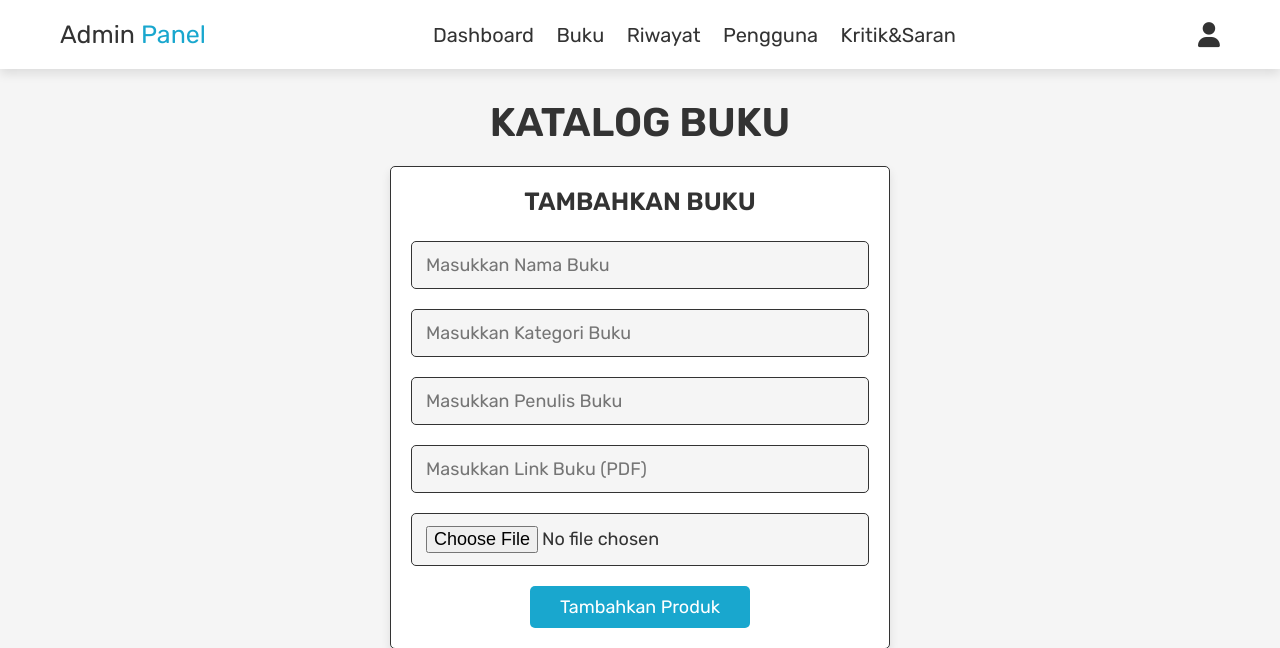
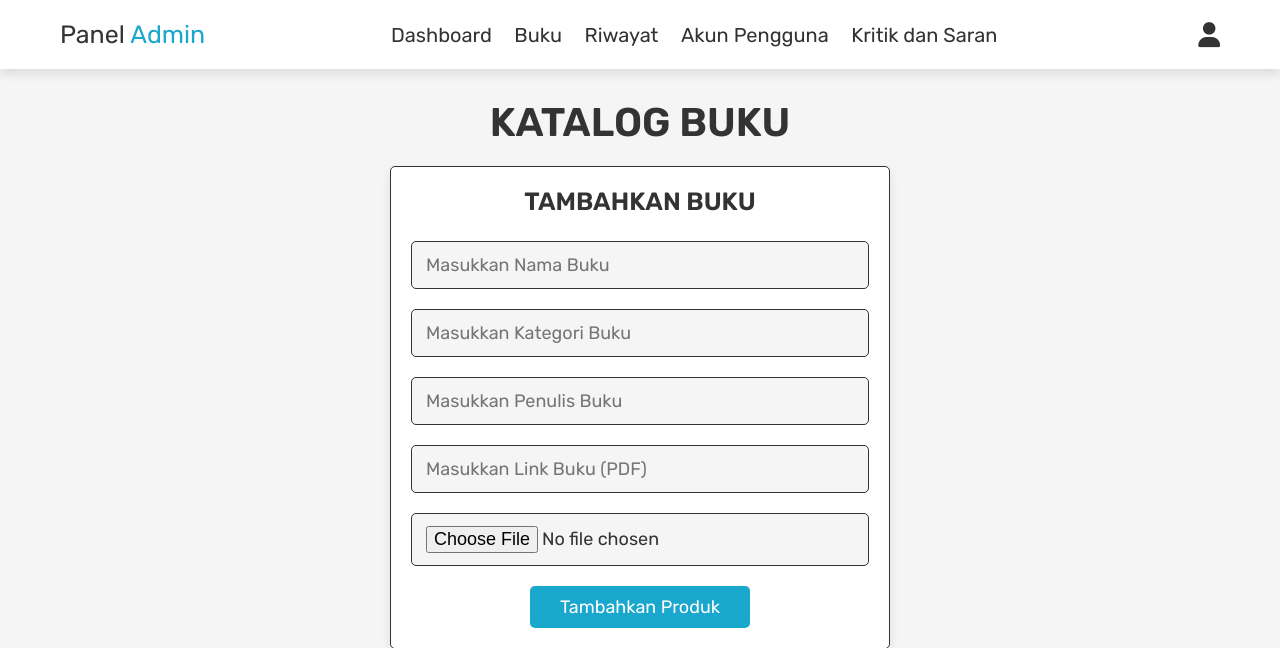
Before and after one commit to DzakaAl/Peminjaman-Buku-di-Perpustakaan-Tadika-Mesra, a PHP site: page /admin_buku.php in a window 1280 px wide. Shown: the top 648 px of the page. Run offline with PHP 8.4, Linux system fonts and the light colour scheme; the visitor is signed in with stand-in values (Sample User, id 1); data that the repository does not hold is empty.

Commit message:
Update admin_header.php

```diff
--- a/admin_header.php
+++ b/admin_header.php
@@ -14,24 +14,25 @@ if(isset($message)){
 <header class="header">
 
    <div class="flex">
-
-      <a href="admin_dashboard.php" class="logo">Admin<span> Panel</span></a>
+      <div class="logo">
+         <div id="menu-btn" class="fas fa-bars"></div>
+         <a href="admin_dashboard.php" class="logo">Panel<span> Admin</span></a>
+      </div>
 
       <nav class="navbar">
          <a href="admin_dashboard.php">Dashboard</a>
          <a href="admin_buku.php">Buku</a>
          <a href="admin_riwayat.php">Riwayat</a>
-         <a href="admin_users.php">Pengguna</a>
-         <a href="admin_kritik&saran.php">Kritik&Saran</a>
+         <a href="admin_users.php">Akun Pengguna</a>
+         <a href="admin_kritikdansaran.php">Kritik dan Saran</a>
       </nav>
 
       <div class="icons">
-         <div id="menu-btn" class="fas fa-bars"></div>
          <div id="user-btn" class="fas fa-user"></div>
       </div>
 
       <div class="account-box">
-         <p>Username : <span><?php echo $_SESSION['admin_name']; ?></span></p>
+         <p>Username : <span><?php echo $_SESSION['admin_nama']; ?></span></p>
          <p>Email : <span><?php echo $_SESSION['admin_email']; ?></span></p>
          <a href="logout.php" class="delete-btn">Logout</a>
       </div>
```
